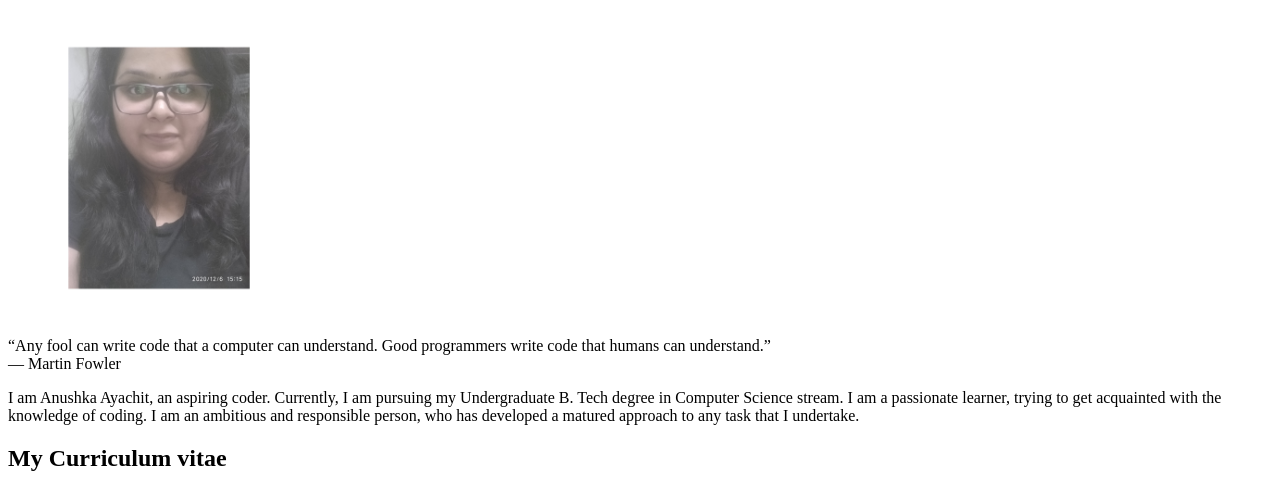
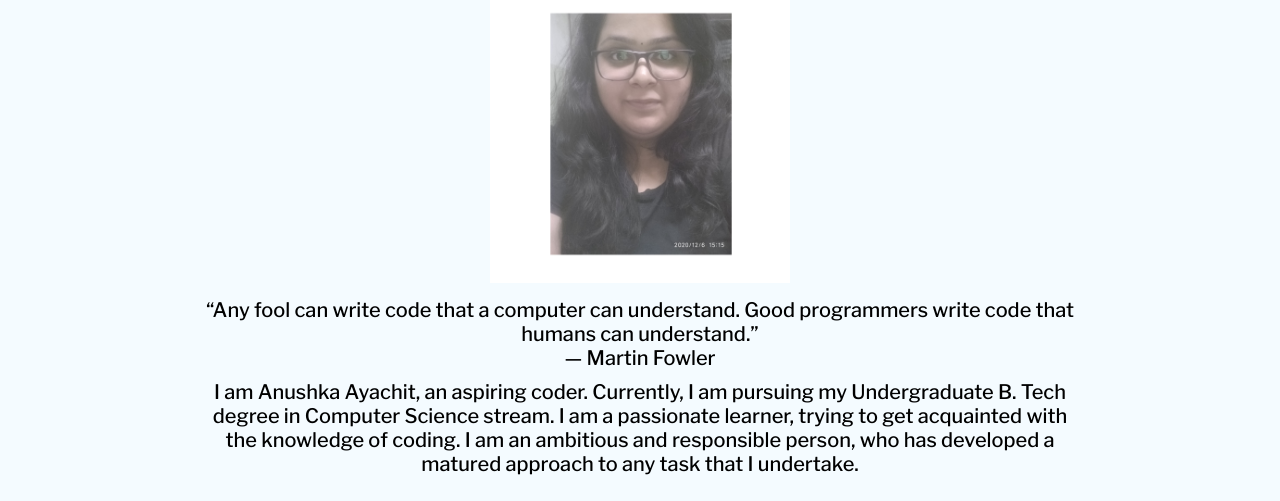
Before and after one commit to Anushka001/Anushka001.github.io, a plain HTML site: page index.html in a window 1280 px wide. Shown: the part 156-657 px from the top of the page. Drawn offline with nearby package versions, Linux system fonts and the light colour scheme.

Commit message:
Update index.html

```diff
--- a/index.html
+++ b/index.html
@@ -3,7 +3,7 @@
 <head>
     <meta charset="UTF-8">
     <meta name="viewport" content="width=device-width, initial-scale=1.0">
-    <link rel="stylesheet" href="Portfolio_web(style).css">
+    <link rel="stylesheet" href="stylesheet.css">
     <link rel="preconnect" href="https://fonts.gstatic.com">
     <link href="https://fonts.googleapis.com/css2?family=Libre+Franklin:wght@500&display=swap" rel="stylesheet">
     <title>My Portfolio</title>
```
